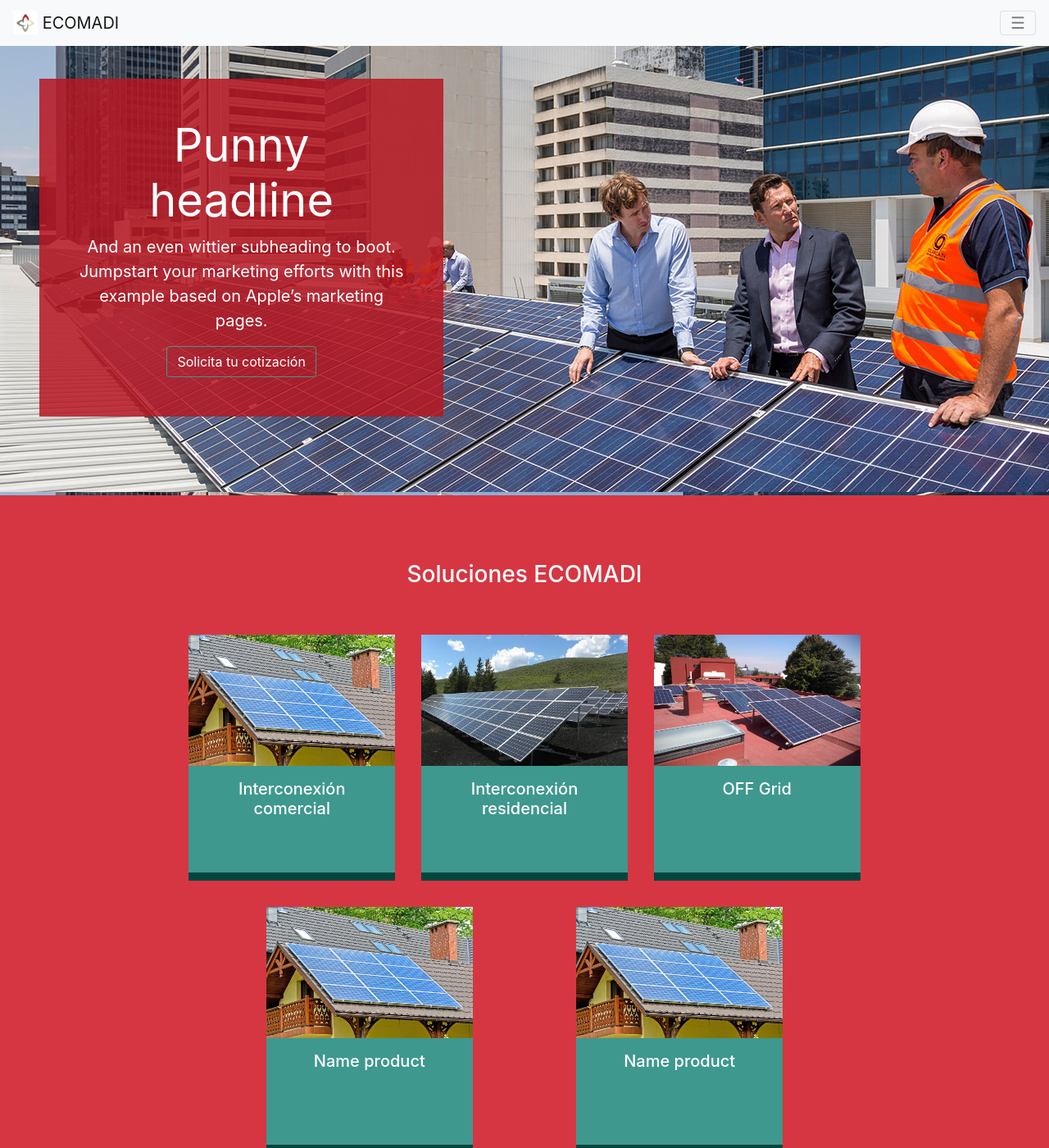
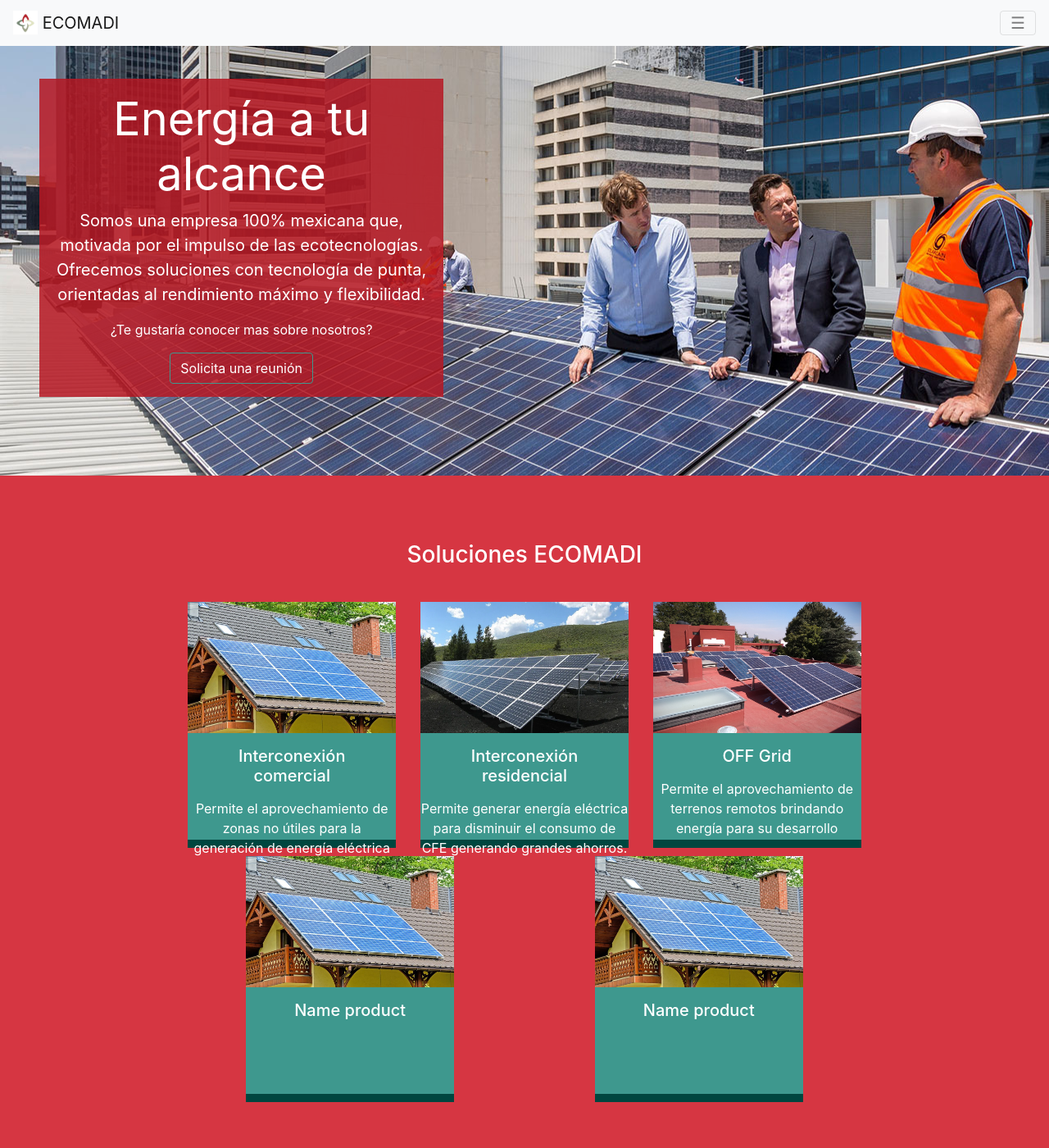
Before and after one commit to eder-toledo/eder-toledo.github.io, a Jekyll site: the page webPage/index.html, which Jekyll copies as it is, in a window 1280 px wide and 1400 px high. Shown: the whole window at 82% size. Built offline with Jekyll 4.4.1, drawn with Linux system fonts in a browser that asks for light colours; nearby versions of some CDN libraries; comment, search, counter and statistics services are not loaded; some of the changed text lies outside the part shown.

Commit message:
Update para responsive design

```diff
--- a/webPage/index.html
+++ b/webPage/index.html
@@ -32,7 +32,7 @@
         <div class="collapse navbar-collapse" id="navbarNav">
             <ul class="nav navbar-nav ml-auto text-right">
                 <li class="nav-item">
-                    <a class="btnPage1 dropdown-item" href="#catalog-product">Soluciones</a>
+                    <a class="btnPage1 dropdown-item" href="#soluciones">Soluciones</a>
                 </li>
                 <li class="nav-item">
                     <a class="btnPage1 dropdown-item" href="#grafica">Grafica</a>
@@ -44,82 +44,74 @@
                     <a class="btnPage2 dropdown-item" href="#">Tipo de proyectos</a>
                 </li>
                 <li class="nav-item">
-                    <a class="btnPage3 dropdown-item" href="#metodology">Metodología</a>
+                    <a class="btnPage3 dropdown-item" href="#metodologia">Metodología</a>
                 </li>
                 <li class="nav-item">
-                    <a class="btnPage3 dropdown-item" href="#contact">Contacto</a>
+                    <a class="btnPage3 dropdown-item" href="#contacto">Contacto</a>
                 </li>
                 <li class="nav-item">
-                    <a id="btnPage4" class="nav-link" href="#testimonial-container">Testimonios</a>
+                    <a id="btnPage4" class="dropdown-item" href="#testimonios">Testimonios</a>
                 </li>
-                <!--li class="nav-item">
-                    <a class="nav-link" href="#metodology">Metodología</a>
-                </li-->
-                <!--li class="nav-item">
-                    <a class="nav-link" href="#catalog-product">Soluciones</a>
-                </li-->
-                <!--li class="nav-item">
-                    <a class="nav-link" href="#nuestros-clientes">Nuestros clientes</a>
-                </li>
-                <li class="nav-item">
-                    <a class="nav-link" href="#contact">Contacto</a>
-                </li-->
             </ul>
         </div>
     </nav>
     <div id="page1">
         <div id="banner" class="position-relative overflow-hidden p-3 p-md-5 text-center bg-light">
-            <div id="call-action" class="col-md-5 p-lg-5 my-5">
-                <h1 class="display-4 font-weight-normal">Punny headline</h1>
-                <p class="lead font-weight-normal">And an even wittier subheading to boot. Jumpstart your marketing
-                    efforts
-                    with this example based on Apple’s marketing pages.</p>
-                <a class="btn btn-outline-secondary" href="#">Solicita tu cotización</a>
+            <div id="call-action" class="col-12 p-2 col-sm-12 p-sm-2 col-md-8 offset-md-2 p-md-3 col-lg-6 offset-lg-1 p-lg-3 col-xl-5 offset-xl-0 my-5">
+                <h1 class="display-4 font-weight-normal">Energía a tu alcance</h1>
+                <p class="lead font-weight-normal">Somos una empresa 100% mexicana que, motivada por el impulso de las ecotecnologías. Ofrecemos soluciones con tecnología de punta, orientadas al rendimiento máximo y flexibilidad. </p>
+                <p>¿Te gustaría conocer mas sobre nosotros?</p>
+                <a class="btn btn-outline-secondary" href="#">Solicita una reunión</a>
             </div>
         </div>
         <div class="container-fluid">
-            <div id="catalog-product" class="row">
+            <div id="soluciones" class="row">
                 <div class="col-12 p-3"></div>
                 <div class="col-12 p-3"></div>
                 <div class="col-md-8 offset-md-2 p-3">
                     <h3 class="text-center">Soluciones ECOMADI</h3>
                     <div class="col-12 p-3"></div>
-                    <div class="row text-center">
-                        <div class="col-4 p-3">
+                    <div class="row row-centered">
+                        <div class="col-centered col-10 offset-1 col-sm-8 offset-sm-2 col-md-6 offset-md-0 col-lg-4 offset-lg-0 col-xl-4 offset-xl-0">
                             <a class="btnPage2" href="#proyecto1">
                                 <div class="item">
                                     <div style="height: 160px">
                                         <img src="img/panel-1.jpg" class="img-fluid">
                                         <h5 class="m-3">Interconexión comercial</h5>
+                                        <p>Permite el aprovechamiento de zonas no
+                                            útiles para la generación de energía
+                                            eléctrica en sitio.</p>
                                     </div>
                                 </div>
                             </a>
                         </div>
-                        <div class="col-4 p-3">
+                        <div class="col-centered col-10 offset-1 col-sm-8 offset-sm-2 col-md-6 offset-md-0 col-lg-4 offset-lg-0 col-xl-4 offset-xl-0">
                             <a class="btnPage2" href="#proyecto2">
                                 <div class="item">
                                     <div style="height: 160px">
                                         <img src="img/panel-2.jpg" class="img-fluid">
                                         <h5 class="m-3">Interconexión residencial</h5>
+                                        <p>Permite generar energía eléctrica para
+                                            disminuir el consumo de CFE generando
+                                            grandes ahorros.</p>
                                     </div>
                                 </div>
                             </a>
                         </div>
-                        <div class="col-4 p-3">
+                        <div class="col-centered col-10 offset-1 col-sm-8 offset-sm-2 col-md-6 offset-md-0 col-lg-4 offset-lg-0 col-xl-4 offset-xl-0">
                             <a class="btnPage2" href="#proyecto3">
                                 <div class="item">
                                     <div style="height: 160px">
                                         <img src="img/panel-3.jpg" class="img-fluid">
                                         <h5 class="m-3">OFF Grid</h5>
+                                        <p>Permite el aprovechamiento de
+                                            terrenos remotos brindando energía
+                                            para su desarrollo</p>
                                     </div>
                                 </div>
                             </a>
                         </div>
-                    </div>
-                    <div class="row text-center">
-                        <div class="col">
-                        </div>
-                        <div class="col-4 p-3">
+                        <div class="col-centered col-10 offset-1 col-sm-8 offset-sm-2 col-md-6 offset-md-0 col-lg-4 offset-lg-0 col-xl-4 offset-xl-0">
                             <div class="item">
                                 <div style="height: 160px">
                                     <img src="img/panel-1.jpg" class="img-fluid">
@@ -127,17 +119,13 @@
                                 </div>
                             </div>
                         </div>
-                        <div class="col">
-                        </div>
-                        <div class="col-4 p-3">
+                        <div class="col-centered col-10 offset-1 col-sm-8 offset-sm-2 col-md-6 offset-md-0 col-lg-4 offset-lg-0 col-xl-4 offset-xl-0">
                             <div class="item">
                                 <div style="height: 160px">
                                     <img src="img/panel-1.jpg" class="img-fluid">
                                     <h5 class="m-3">Name product</h5>
                                 </div>
                             </div>
-                        </div>
-                        <div class="col">
                         </div>
                     </div>
                 </div>
@@ -152,15 +140,19 @@
                     <div class="row">
                         <div class="col-12">
                             <h3>Beneficios de implementar nuestras soluciones</h3>
-                            <p>Lorem ipsum dolor sit amet consectetur adipisicing elit. Eius inventore voluptate
-                                consequatur itaque iusto! Quod corporis modi cupiditate atque, unde incidunt, veniam
-                                doloremque exercitationem dolorum blanditiis minima assumenda aperiam nobis?</p>
+                            <p>Nos enfocamos en la aplicación de tecnología de
+                                punta en los componentes de los diversos sistemas
+                                que permiten el rendimiento máximo del sistema,
+                                siempre pensando un paso adelante para darle la
+                                flexibilidad necesaria para la incorporación de nuevas
+                                tecnologías que permitan aprovechar el rendimiento
+                                futuro de todos los componentes.</p>
                             <div class="col-12 p-3"></div>
                         </div>
-                        <div class="col-3 offset-1 text-center">
+                        <div class="col-8 offset-2 col-sm-5 offset-sm-1 col-lg-4 offset-lg-0 col-xl-3 offset-xl-1 text-center">
                             <canvas id="myChart" width="200" height="200"></canvas>
                         </div>
-                        <div class="col">
+                        <div class="col-8 offset-2 col-sm-6 offset-sm-0">
                             <div class="row">
                                 <div class="col-6">
                                     <img src="img/lamp2.png" width="50px" height="50px">
@@ -191,10 +183,8 @@
                 <div class="col-md-8 offset-md-2 p-3 text-center">
                     <h3>Nuestros Clientes</h3>
                     <div class="col-12 p-3"></div>
-                    <p>Lorem ipsum dolor, sit amet consectetur adipisicing elit. Fugit praesentium maiores quibusdam ad
-                        nulla dolores distinctio sit excepturi voluptatum iste quasi officiis placeat doloremque,
-                        molestiae
-                        nemo eaque, quisquam dicta! Voluptates?</p>
+                    <p>ECOMADI da un paso firme incorporando a su catálogo de productos nuevas tecnologías enfocadas a la sustentabilidad y
+                        el aprovechamiento de los recursos renovables, y ellos ya han confiado en nosotros</p>
                 </div>
                 <div class="col-md-8 offset-md-2 p-3 text-center">
                     <img class="p-3" src="img/clientes/cliente1.jpg">
@@ -222,7 +212,7 @@
                         <div class="col-md-3 text-center">
                             <img src="img/proyecto2.jpg" class="img-fluid rounded-circle img-thumbnail" alt="...">
                         </div>
-                        <div class="col-md-8 offset-md-1" id="proyecto2">
+                        <div class="col-md-8 offset-md-1 text-justify" id="proyecto2">
                             <h4>Interconexión comercial</h4>
                             <p>Lorem ipsum, dolor sit amet consectetur adipisicing elit. Exercitationem harum sit
                                 deleniti
@@ -233,14 +223,14 @@
                 </div>
                 <div class="col-md-8 offset-md-2 p-3">
                     <div class="row">
-                        <div class="col-md-8">
+                        <div class="col-md-8 text-justify">
                             <h4>Interconexión residencial</h4>
                             <p>Lorem ipsum, dolor sit amet consectetur adipisicing elit. Exercitationem harum sit
                                 deleniti
                                 earum minus veniam enim. Quod explicabo consequatur quae reprehenderit, aperiam, animi
                                 voluptates, omnis provident labore voluptatum commodi modi.</p>
                         </div>
-                        <div class="col-md-3 offset-md-1 text-center" id="proyecto3">
+                        <div class="col-md-3 offset-md-1 text-center order-first order-md-last" id="proyecto3">
                             <img src="img/proyecto1.jpg" class="img-fluid rounded-circle img-thumbnail" alt="...">
                         </div>
                     </div>
@@ -250,7 +240,7 @@
                         <div class="col-md-3 text-center">
                             <img src="img/proyecto3.jpg" class="img-fluid rounded-circle img-thumbnail" alt="...">
                         </div>
-                        <div class="col-md-8 offset-md-1">
+                        <div class="col-md-8 offset-md-1 text-justify">
                             <h4>OFF Grid</h4>
                             <p>Lorem ipsum, dolor sit amet consectetur adipisicing elit. Exercitationem harum sit
                                 deleniti
@@ -265,7 +255,7 @@
     </div>
     <div id="page3">
         <div class="container-fluid">
-            <div id="metodology" class="row">
+            <div id="metodologia" class="row">
                 <div class="col-12 p-3"></div>
                 <div class="col-12 p-3"></div>
                 <div class="col-md-8 offset-md-2 p-3">
@@ -281,7 +271,7 @@
                                 vel,
                                 voluptates consequuntur nihil! Voluptatum veritatis excepturi illo?</p>
                         </div>
-                        <div class="col-5">
+                        <div class="col-lg-5 col-xl-5">
                             <div class="row">
                                 <div class="col-2">
                                     <img src="img/arrow.png" width="30px">
@@ -315,7 +305,7 @@
         </div>
         <div id="contact" class="container-fluid">
             <div class="row">
-                <div class="col-4 offset-2 panel-left">
+                <div class="col-10 offset-1 col-md-4 offset-md-2 panel-left">
                     <div class="col-12 p-3"></div>
                     <div class="col-12 p-3"></div>
                     <div class="col-12 p-3"></div>
@@ -327,7 +317,7 @@
                     <p>Correo electrónico:</p>
                     <p></p>
                 </div>
-                <div class="col-4 panel-right">
+                <div class="col-12 col-md-4 panel-right">
                     <div class="col-12 p-3"></div>
                     <center class="form">
                         <div class="col-12 p-3"></div>
@@ -360,7 +350,7 @@
         </div>
     </div>
     <div id="page4">
-        <div id="testimonial-container" class="container-fluid">
+        <div id="testimonios" class="container-fluid">
             <div id="testimonial" class="row">
                 <div class="col-12 p-3"></div>
                 <div class="col-12 p-3"></div>
@@ -437,10 +427,10 @@
                             <a class="nav-link" href="#service-container">Tipo de proyectos</a>
                         </li>
                         <li class="nav-item">
-                            <a class="nav-link" href="#metodology">Metodología</a>
+                            <a class="nav-link" href="#metodologia">Metodología</a>
                         </li>
                         <li class="nav-item">
-                            <a class="nav-link" href="#catalog-product">Soluciones</a>
+                            <a class="nav-link" href="#soluciones">Soluciones</a>
                         </li>
                     </ul>
 
@@ -456,10 +446,10 @@
                             <a class="nav-link" href="#nuestros-clientes">Nuestros clientes</a>
                         </li>
                         <li class="nav-item">
-                            <a class="nav-link" href="#testimonial-container">Testimonios</a>
+                            <a class="nav-link" href="#testimonios">Testimonios</a>
                         </li>
                         <li class="nav-item">
-                            <a class="nav-link" href="#contact">Contacto</a>
+                            <a class="nav-link" href="#contacto">Contacto</a>
                         </li>
                     </ul>
 
--- a/webPage/src/index.css
+++ b/webPage/src/index.css
@@ -1,10 +1,6 @@
 .container {
     max-width: 960px;
 }
-
-/*
-   * Custom translucent site header
-   */
 
 .site-header {
     background-color: rgba(0, 0, 0, .85);
@@ -21,10 +17,6 @@
     color: #fff;
     text-decoration: none;
 }
-
-/*
-   * Dummy devices (replace them with your own or something else entirely!)
-   */
 
 .product-device {
     position: absolute;
@@ -92,17 +84,28 @@
     color: white;
 }
 
+#soluciones .row-centered {
+    text-align:center !important;
+}
+
+#soluciones .col-centered {
+    float:none;
+    text-align: center !important;
+    padding-bottom: 10px;
+    margin: 0 auto;
+}
+
 #service-container {
     background-color: #3e988e;
     color: white;
 }
 
-#catalog-product {
+#soluciones {
     background-color: #d63642;
 }
 
 
-#catalog-product .item {
+#soluciones .item {
     background-color: #3e988e;
     height: 300px;
     padding: 0px;
@@ -110,7 +113,7 @@
     color: white;
 }
 
-#catalog-product .item img {
+#soluciones .item img {
     -webkit-background-size: cover;
     -moz-background-size: cover;
     -o-background-size: cover;
@@ -129,7 +132,7 @@
     border-top: solid 10px #3e988e;
 }
 
-#metodology .col-md-8 .row .col-5 .row .col-2 {
+#metodologia .col-md-8 .row .col-5 .row .col-2 {
     margin-top: 40px;
 }
 
@@ -142,11 +145,11 @@
     color: white;
 }
 
-#catalog-product h3{
+#soluciones h3{
     color: white;
 }
 
-#contact .btn {
+#contacto .btn {
     background-color: #3e988e;
     color: white;
 }
@@ -155,7 +158,7 @@
     background: #d63642;
 }
 
-#contact .panel-right h3{
+#contacto .panel-right h3{
     color: white;
 }
 
```
